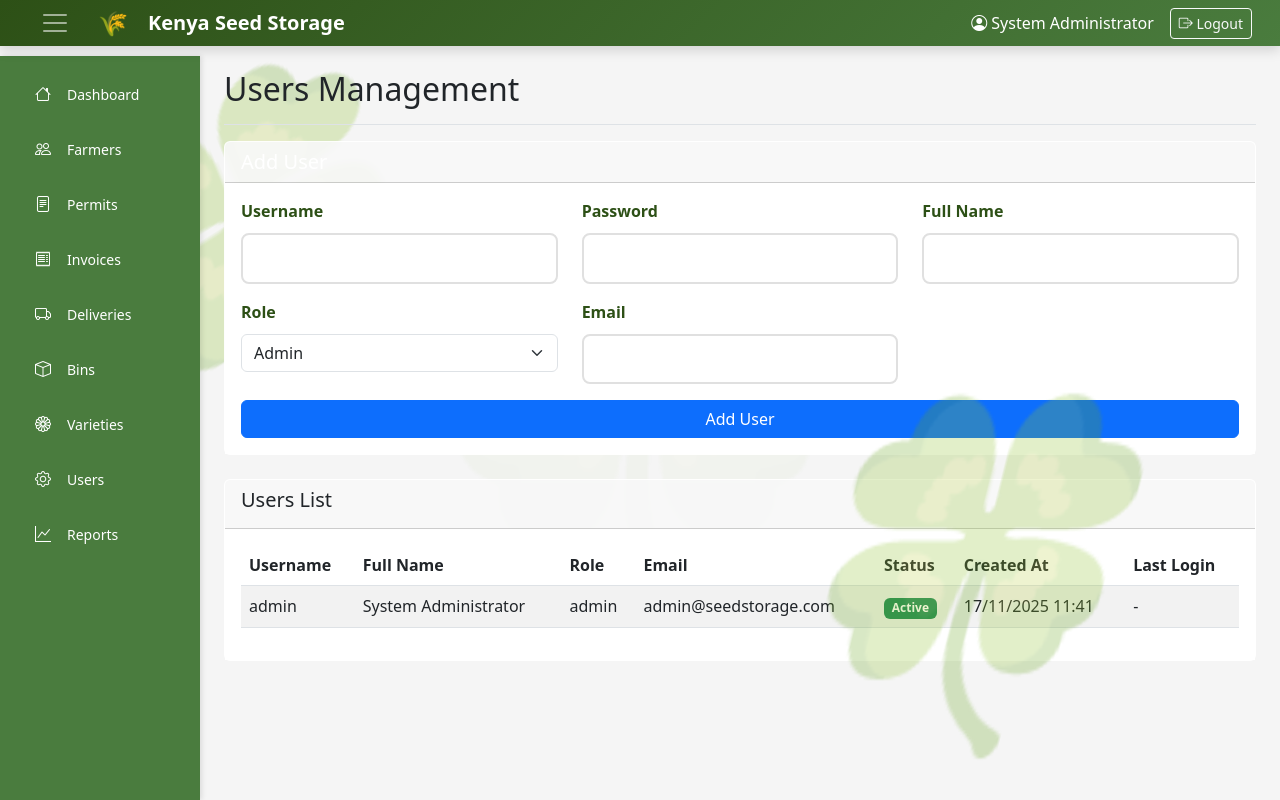
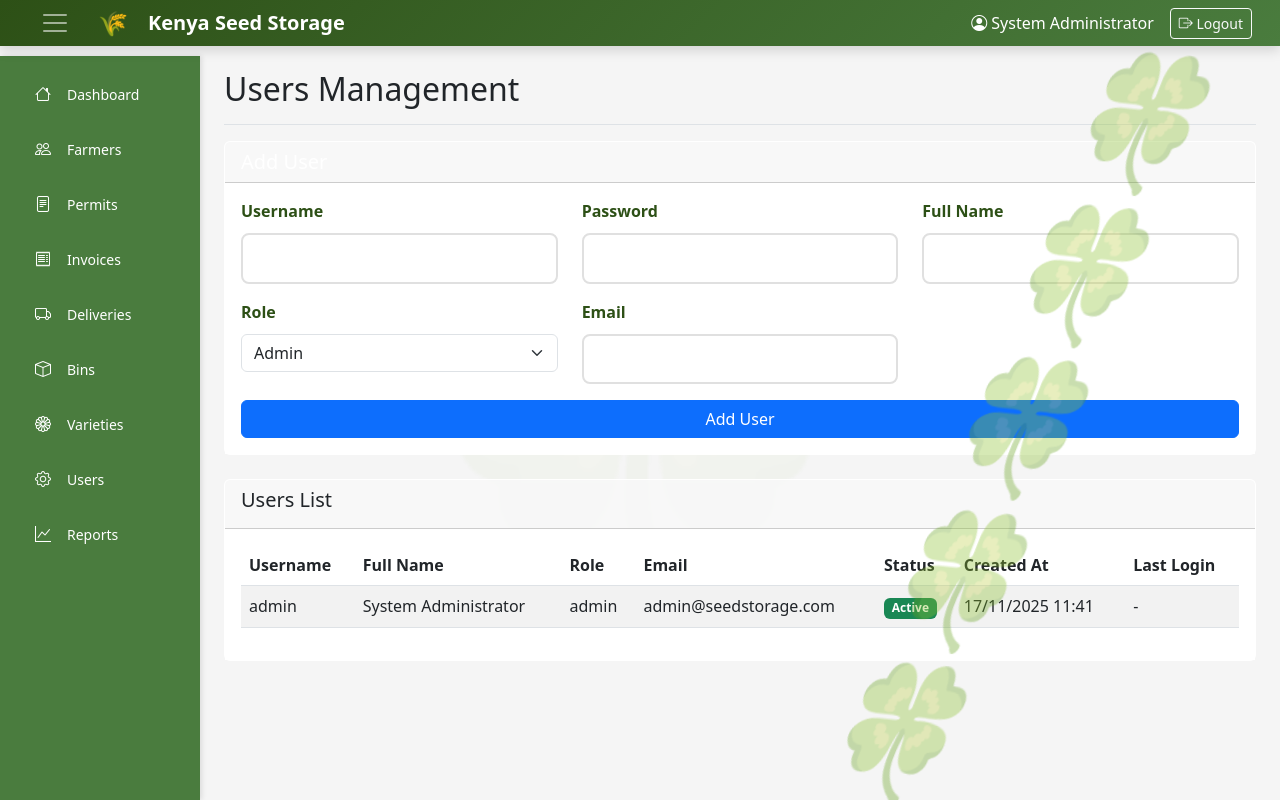
Before and after one commit to Lipasbrian/Seed-Storage-Management-system, a PHP site: page /users.php in a window 1280 px wide. Run offline with PHP 8.4, Linux system fonts and the light colour scheme; a user stored in the database is signed in; data comes from the database, SQL or seed files in the repository; some libraries are stand-ins or nearby versions.

Commit message:
Add 10+ smaller angled clovers with 0.35 opacity and enhance security layer

```diff
--- a/css/style.css
+++ b/css/style.css
@@ -17,29 +17,34 @@
 
 /* Clover watermark for dashboard pages */
 body.dashboard-page::before {
-  content: "🍀";
+  content: "🍀 🍀 🍀 🍀 🍀 🍀 🍀 🍀 🍀 🍀";
   position: fixed;
-  top: calc(10% + var(--scroll-y, 0px));
-  left: 5%;
-  font-size: 300px;
-  opacity: 0.25;
+  top: calc(5% + var(--scroll-y, 0px));
+  left: 2%;
+  font-size: 120px;
+  opacity: 0.35;
   z-index: 1;
   pointer-events: none;
-  transform: skewY(-15deg) rotate(-20deg);
-  line-height: 1;
+  transform: skewY(-20deg) rotate(-25deg);
+  line-height: 1.2;
+  word-break: break-word;
+  width: 15%;
 }
 
 body.dashboard-page::after {
-  content: "🍀";
+  content: "🍀 🍀 🍀 🍀 🍀 🍀 🍀 🍀 🍀 🍀";
   position: fixed;
-  bottom: calc(10% - var(--scroll-y, 0px));
-  right: 8%;
-  font-size: 320px;
-  opacity: 0.25;
+  bottom: calc(5% - var(--scroll-y, 0px));
+  right: 2%;
+  font-size: 120px;
+  opacity: 0.35;
   z-index: 1;
   pointer-events: none;
-  transform: skewY(-15deg) rotate(15deg);
-  line-height: 1;
+  transform: skewY(-20deg) rotate(25deg);
+  line-height: 1.2;
+  word-break: break-word;
+  width: 15%;
+  text-align: right;
 }
 
 html,
@@ -655,6 +660,16 @@
   padding-bottom: 60px;
 }
 
+/* Enhanced security - Button and form styling */
+button:not([data-bs-dismiss]):not([data-bs-toggle]),
+input[type="submit"],
+.btn:not(.navbar-toggler),
+a[href*="add"]:not(.nav-link),
+a[href*="edit"]:not(.nav-link) {
+  cursor: pointer;
+  transition: opacity 0.3s ease;
+}
+
 /* Responsive design */
 @media (max-width: 768px) {
   .login-card {
--- a/includes/footer.php
+++ b/includes/footer.php
@@ -22,6 +22,20 @@
 
 <script src="https://cdn.jsdelivr.net/npm/bootstrap@5.3.0/dist/js/bootstrap.bundle.min.js"></script>
 <script>
+    // Security: Ensure all interactive elements require login
+    // The PHP requireLogin() already prevents access, but we'll add UI enhancements
+    document.addEventListener('DOMContentLoaded', function() {
+        // Disable form submissions if user somehow bypasses
+        const forms = document.querySelectorAll('form');
+        forms.forEach(form => {
+            if (!form.id.includes('editDeliveryForm')) {
+                form.addEventListener('submit', function(e) {
+                    // The form should be protected by PHP, but this adds extra layer
+                });
+            }
+        });
+    });
+
     // Parallax watermark effect on scroll
     if (document.body.classList.contains('dashboard-page')) {
         window.addEventListener('scroll', function() {
```
